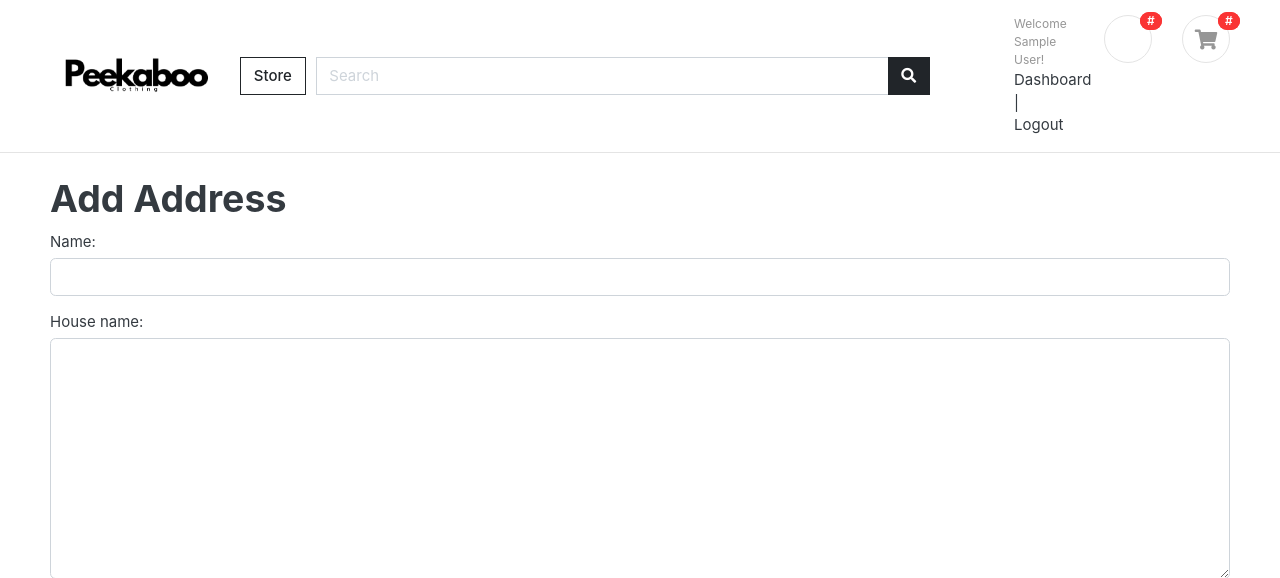
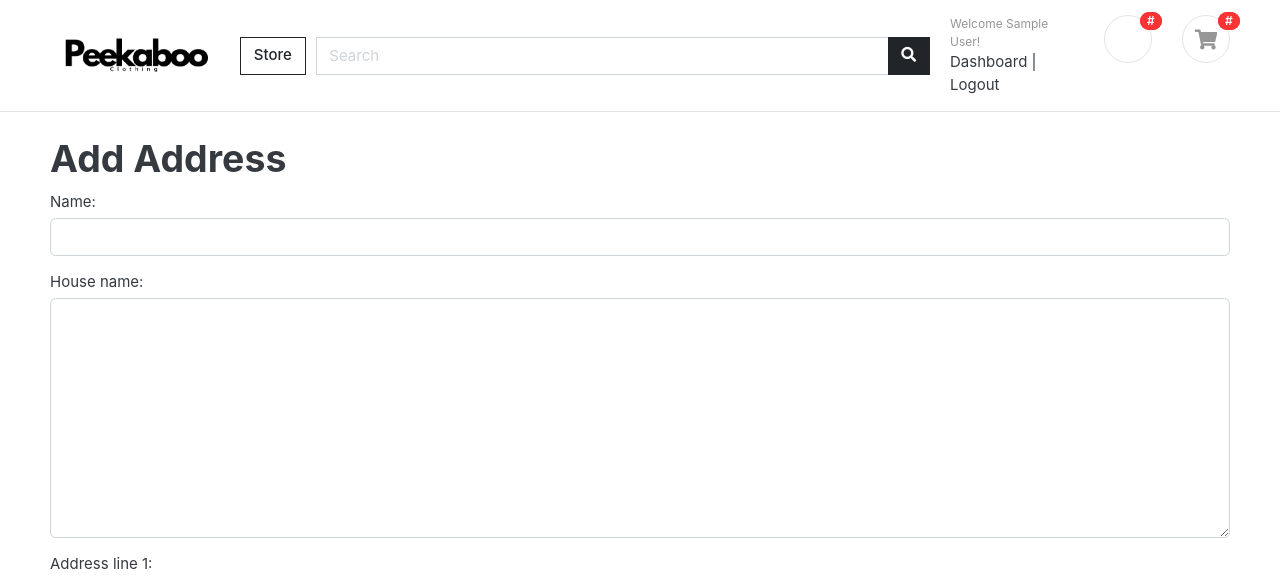
Before and after one commit to 2akshaymohandas/Peekaboo, a Django app: page /add_address in a window 1280 px wide. Shown: the top 578 px of the page. Run offline with Django 4.2, Linux system fonts and the light colour scheme; the visitor is signed in with stand-in values (Sample User, id 1); some libraries are stand-ins or nearby versions; some web fonts are replaced.

Commit message:
undone sm

```diff
--- a/templates/includes/navbar.html
+++ b/templates/includes/navbar.html
@@ -61,7 +61,7 @@
                         </div>
                         {% else %}
 
-                        <div class="widget-header col-sm-3">
+                        <div class="widget-header">
                             <small class="title text-muted">Welcome {{user.name}}!</small>
                             <div>
                                 <a href="{% url 'dashboard'%}">Dashboard</a> <span class="dark-transp"> | </span>
```
